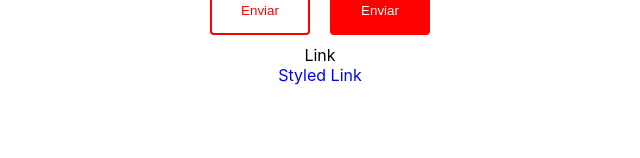
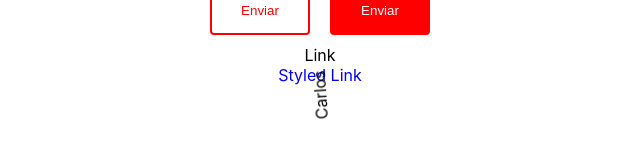
Before and after one commit to juan-carlos-aguilar/guia-definitiva, a React (Vite) app: page / in a window 1280 px wide. Shown: the part 162-320 px from the top of the page, without its empty margins (320-960 px from the left). Built offline with nearby package versions, Linux system fonts and the light colour scheme.

Commit message:
Animations

```diff
--- a/src/App.tsx
+++ b/src/App.tsx
@@ -1,5 +1,5 @@
 import { Component } from "react";
-import styled from 'styled-components';
+import styled, { keyframes } from 'styled-components';
 import './App.css';
 
 // Simple styled component
@@ -31,6 +31,21 @@ const StyledLink = styled(Link)`
   color: blue;
 `
 
+const girar = keyframes`
+  from {
+    transform: rotate(0deg);
+  }
+
+  to {
+    transform: rotate(360deg);
+  }
+`
+
+const Rotar = styled.div`
+  display: inline-block;
+  animation: ${girar} 2s linear infinite;
+`
+
 function App() {
   return (
     <div className="App">
@@ -39,7 +54,8 @@ function App() {
       <Button>Enviar</Button>
       <Button primary>Enviar</Button><br/>
       <Link>Link</Link><br />
-      <StyledLink>Styled Link</StyledLink>
+      <StyledLink>Styled Link</StyledLink><br/>
+      <Rotar>Carlos</Rotar>
     </div>
   )
 }
```
